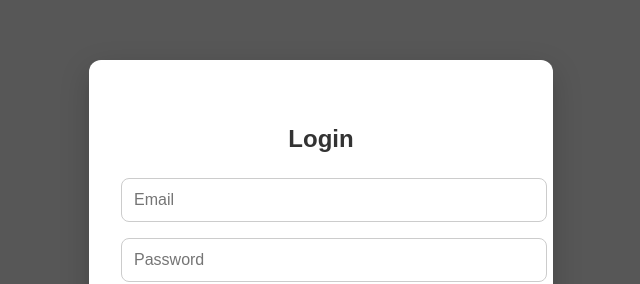
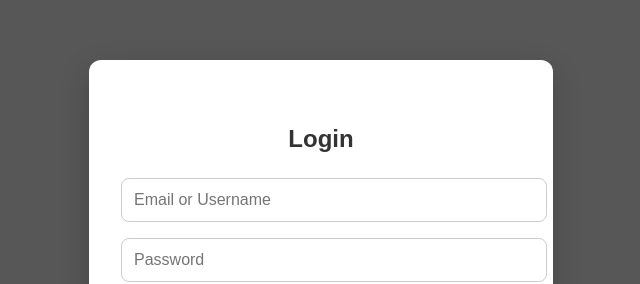
Before and after one commit to coloredinchris/database-chatroom, a React (Create React App) app: page / in a window 1280 px wide. Shown: the part 143-427 px from the top of the page, without its empty margins (319-959 px from the left). Built offline with nearby package versions, Linux system fonts and the light colour scheme; no server answers.

Commit message:
enabled logging in with username

```diff
--- a/src/pages/Login.js
+++ b/src/pages/Login.js
@@ -1,6 +1,6 @@
 import React, { useState } from "react";
 import { useNavigate, Link } from "react-router-dom";
-import "../styles/WelcomeScreen.css"; // Reuse WelcomeScreen styles
+import "../styles/WelcomeScreen.css";
 
 const Login = () => {
     const [email, setEmail] = useState("");
@@ -37,8 +37,8 @@ const Login = () => {
                 {error && <p style={{ color: "red" }}>{error}</p>}
                 <form onSubmit={handleLogin}>
                     <input
-                        type="email"
-                        placeholder="Email"
+                        type="text"
+                        placeholder="Email or Username"
                         value={email}
                         onChange={(e) => setEmail(e.target.value)}
                         required
```
Also changed, not shown: 1 other file (tests, documents, lock files or other folders).
